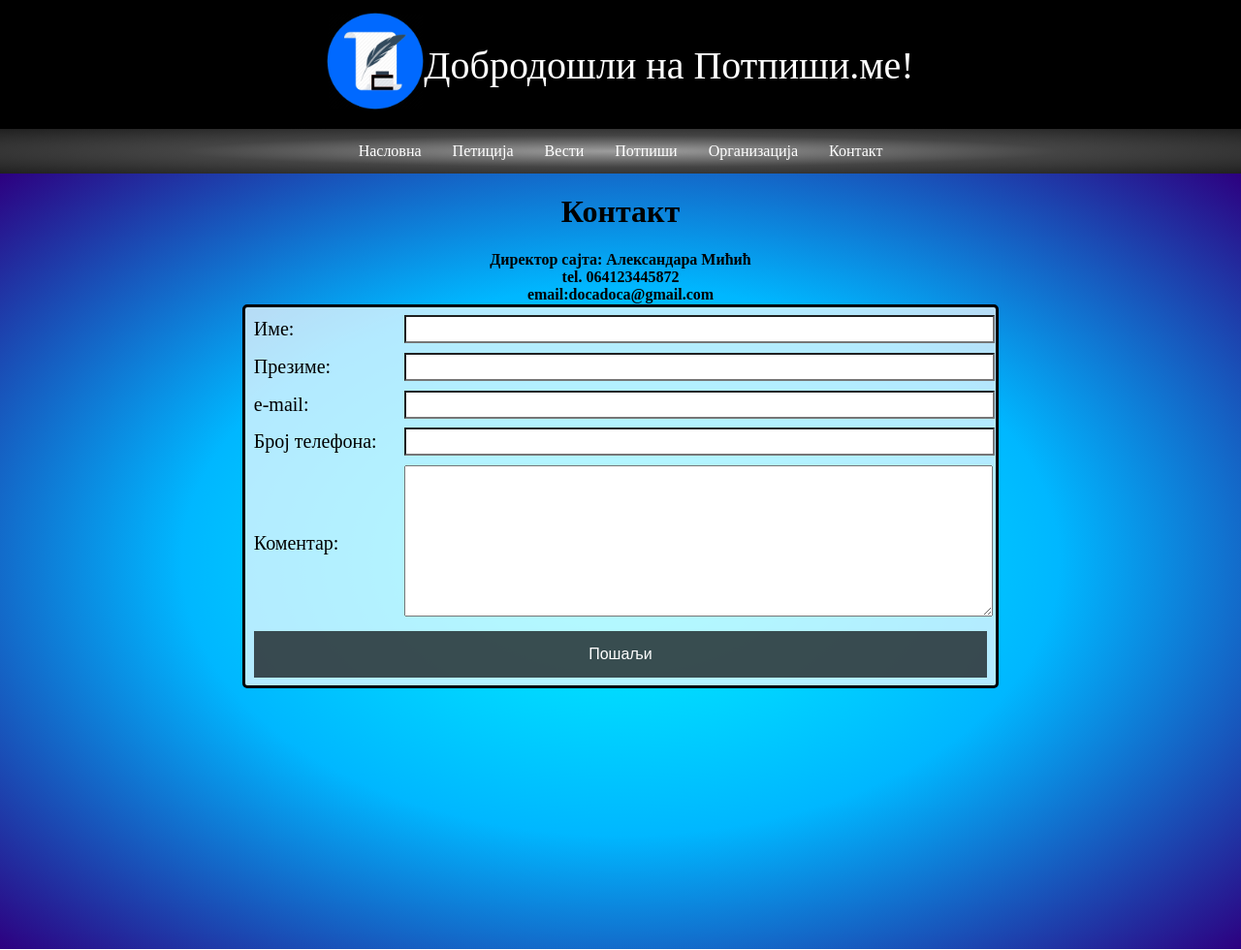
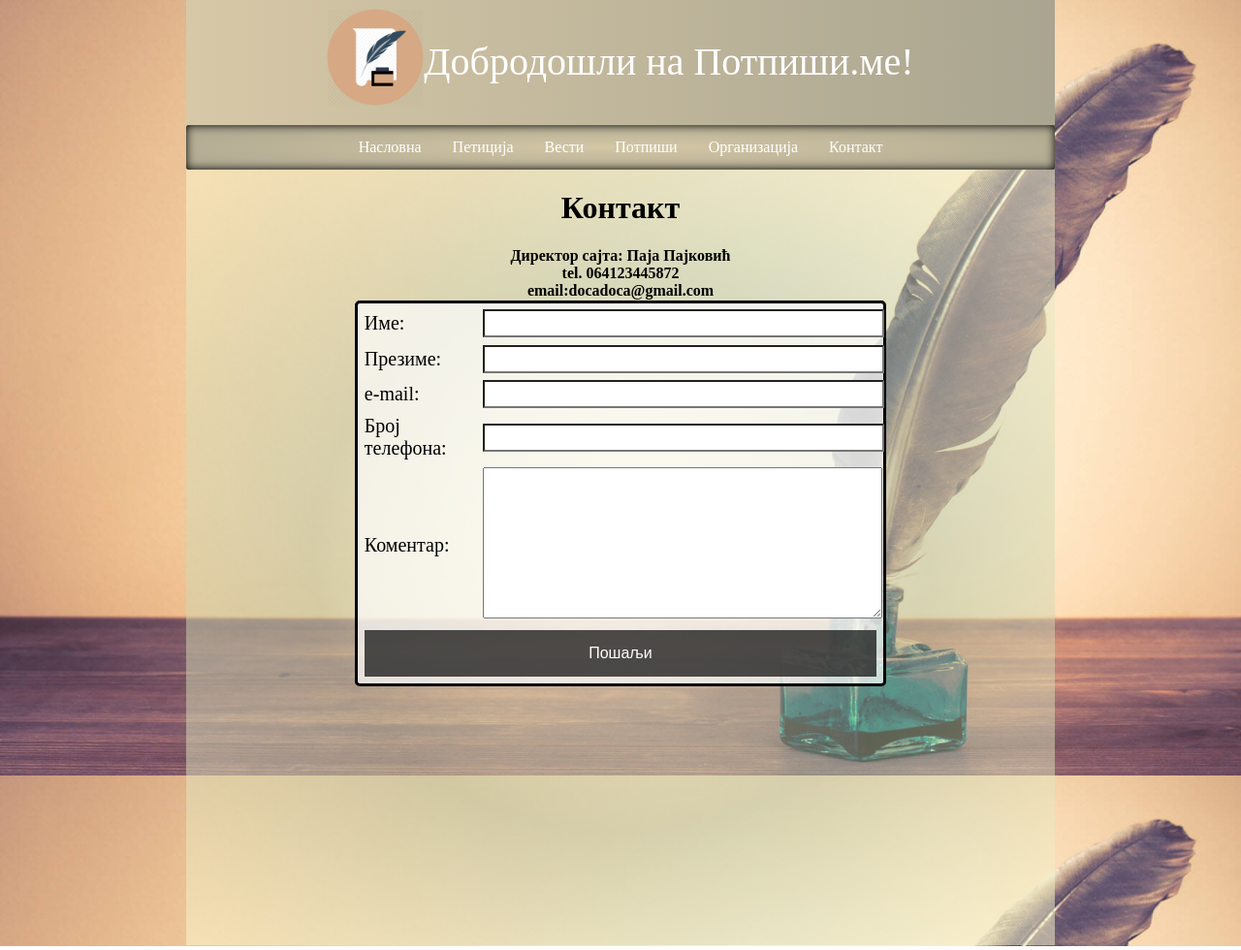
Before and after one commit to bpavle/PetitionWebsite, a PHP site: page /contact.html in a window 1280 px wide. Shown: the whole page at 97% size. Run offline with PHP 8.4, Linux system fonts and the light colour scheme.

Commit message:
Prelepi komit

```diff
--- a/contact.html
+++ b/contact.html
@@ -36,7 +36,7 @@
 
     <div class="content">
         <h1>Контакт</h1>
-         <b>Директор сајта: Александара Мићић <br> tel. 064123445872 <br>email:docadoca@gmail.com</b>
+         <b>Директор сајта: Паја Пајковић <br> tel. 064123445872 <br>email:docadoca@gmail.com</b>
 
         <div class="form-container">
 
--- a/style.css
+++ b/style.css
@@ -12,9 +12,12 @@ html {
   overflow: overlay;
 }
 body {
-  width: 100%;
+  /* width: 100%;*/
   height: 100%;
-  margin: 0 0 0 0;
+  margin: 0 15% 0 15%;
+  background-image: url(assets/body_bg2.jpg);
+  background-size: cover;
+  background-attachment: fixed;
 }
 .head {
   color: white;
@@ -24,8 +27,12 @@ body {
   text-align: center;
   margin: auto;
 
-  background-color: black;
-  background-size: 100px;
+  background-image: linear-gradient(
+    90deg,
+    rgb(215, 200, 167),
+    rgb(169, 165, 144)
+  );
+
   width: 100%;
   height: fit-content;
 }
@@ -82,9 +89,9 @@ body {
   width: 100%;
   height: 100%;
   background-image: radial-gradient(
-    rgb(0, 247, 255),
-    rgb(0, 183, 255),
-    rgb(45, 0, 128)
+    rgb(250, 255, 208, 0.5),
+    rgb(177, 192, 159, 0.5),
+    rgb(255, 251, 208, 0.5)
   );
   overflow: hidden;
   margin-bottom: -3px;
@@ -181,12 +188,10 @@ body {
   overflow: hidden;
   background-color: #333;
   /*background-color: #333;*/
-  background-image: radial-gradient(
-    rgb(158, 158, 158),
-    rgb(68, 68, 68),
-    rgb(32, 32, 32)
-  );
+  background-image: radial-gradient(#d4c7a6, #a8a38d);
   text-align: center;
+  box-shadow: inset 0px 0px 10px 0px;
+  border-radius: 2px;
 }
 
 .navigation a {
@@ -216,7 +221,7 @@ body {
 
 .navigation a:hover,
 .dropdown:hover .dropbtn {
-  background-color: grey;
+  background-color: rgba(169, 165, 144, 0.5);
 }
 
 .dropdown-content {
@@ -248,13 +253,20 @@ body {
 .news {
   margin-left: 20%;
   margin-right: 20%;
+  text-align: left;
 }
 .news dd {
-  height: 40px;
+  /* height: 40px;
   text-overflow: ellipsis;
   overflow: hidden;
-  width: 760px;
-  white-space: nowrap;
+  white-space: nowrap;*/
+  display: -webkit-box;
+  -webkit-line-clamp: 3;
+  -webkit-box-orient: vertical;
+  overflow: hidden;
+  text-overflow: ellipsis;
+  text-align: left;
+  margin-inline-start: 0px;
 }
 .links:hover {
   color: red;
@@ -268,7 +280,7 @@ body {
   color: lightgreen;
 }
 .links {
-  font-size: 30px;
+  font-size: 20px;
   color: black;
 }
 
@@ -300,7 +312,7 @@ body {
 
 /* width */
 ::-webkit-scrollbar {
-  width: 20px;
+  width: 15px;
 }
 
 /* Track */
@@ -312,9 +324,9 @@ body {
 /* Handle */
 ::-webkit-scrollbar-thumb {
   background-image: radial-gradient(
-    rgb(0, 247, 255),
-    rgb(0, 183, 255),
-    rgb(81, 0, 128)
+    rgb(250, 255, 208, 0.5),
+    rgb(177, 192, 159, 0.5),
+    rgb(255, 251, 208, 0.5)
   );
   border-radius: 10px;
 }
```
Also changed, not shown: assets/body_bg.jpg (added), assets/body_bg1.jpg (added), assets/body_bg2.jpg (added), assets/body_bg3.jpg (added), assets/favicon.png.
